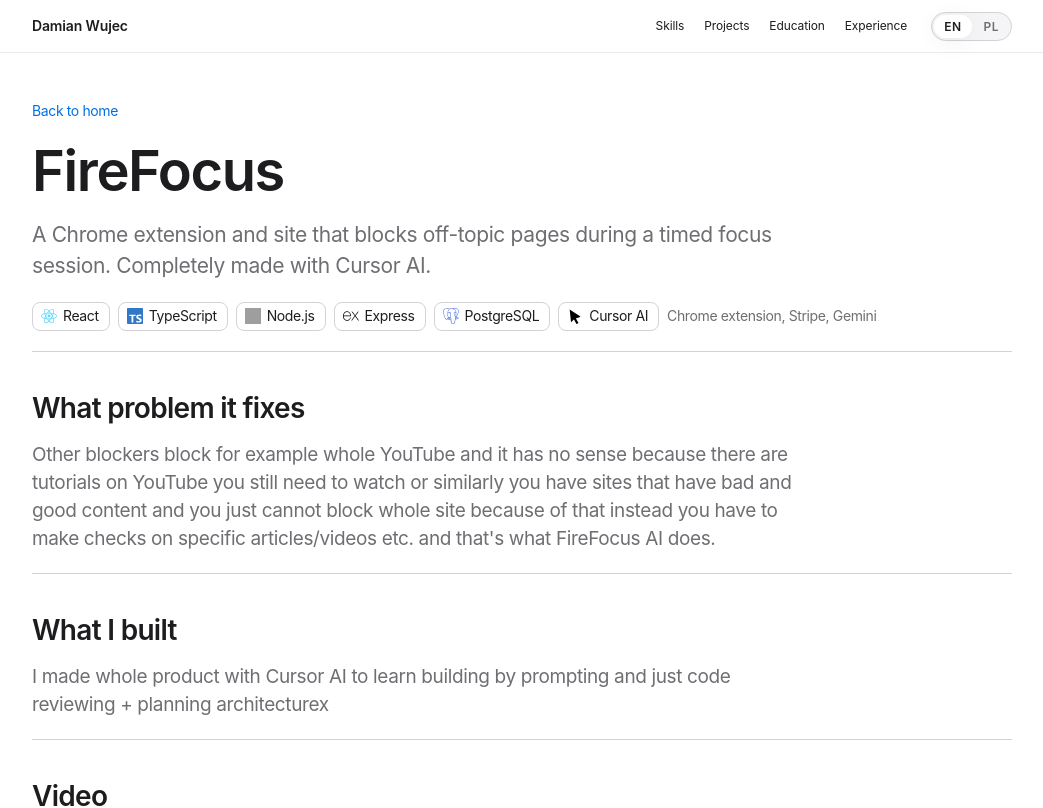
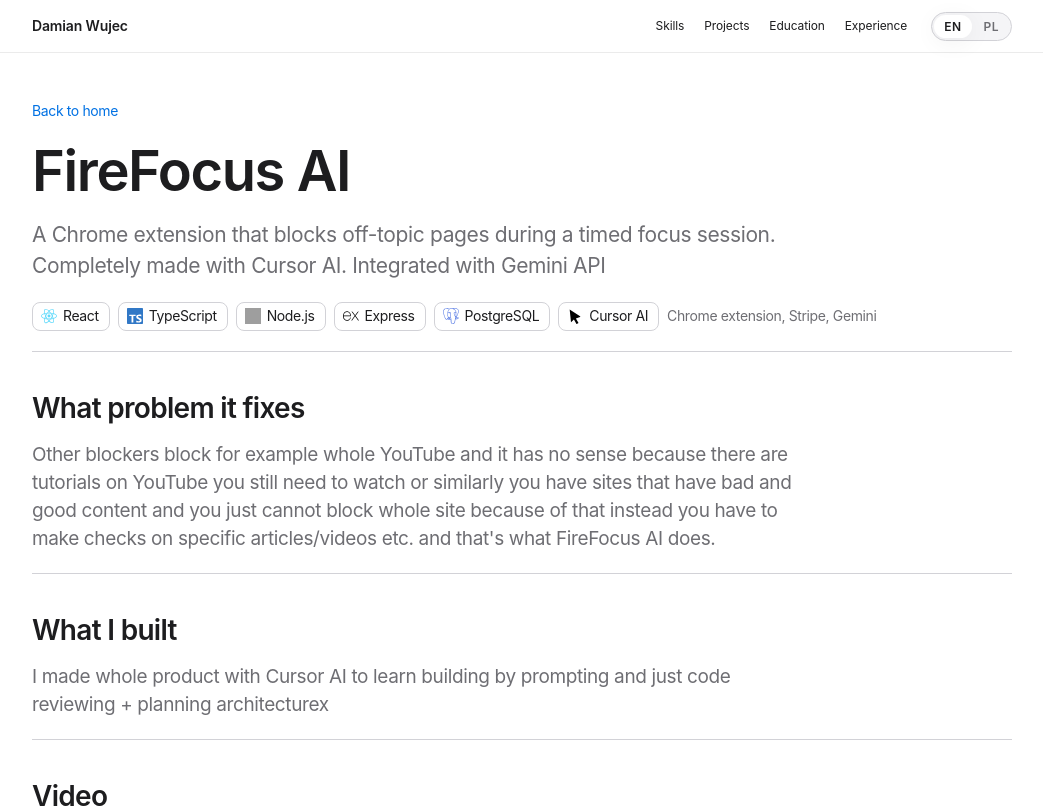
Before and after one commit to WujecDamian/WujecDamian-Portfolio, a React (Vite) app: page /project/firefocus in a window 1280 px wide. Shown: the top 808 px of the page, without its empty margins (118-1161 px from the left). Built offline with nearby package versions, Linux system fonts and the light colour scheme; grey boxes are pictures that could not be loaded.

Commit message:
fix: enhance FireFocus titles and descriptions in English and Polish translations for improved clarity and integration details

```diff
--- a/src/i18n/en.ts
+++ b/src/i18n/en.ts
@@ -69,9 +69,9 @@
     gitxBlurb:
       "A full-stack social platform for developers, recruiters and companies, inspired by X (Twitter), LinkedIn, Slack and GitHub.",
     gitxStackMore: "+5 more...",
-    firefocusTitle: "FireFocus",
+    firefocusTitle: "FireFocus AI",
     firefocusBlurb:
-      "A Chrome extension and site that blocks off-topic pages during a timed focus session. Completely made with Cursor AI.",
+      "A Chrome extension that blocks off-topic pages during a timed focus session. Completely made with Cursor AI. Integrated with Gemini API",
     firefocusStackMore: "Chrome extension, Stripe, Gemini",
     waldoTitle: "Where's Waldo?",
     waldoBlurb:
--- a/src/i18n/pl.ts
+++ b/src/i18n/pl.ts
@@ -71,9 +71,9 @@
     gitxBlurb:
       "Fullstackowa platforma społecznościowa dla programistów, rekruterów i firm, inspirowana serwisami X (Twitter), LinkedIn, Slack i GitHub.",
     gitxStackMore: "+5 więcej...",
-    firefocusTitle: "FireFocus",
+    firefocusTitle: "FireFocus AI",
     firefocusBlurb:
-      "Rozszerzenie Chrome i strona, które podczas sesji skupienia blokują strony spoza tematu. Całość zrobiona w Cursor AI.",
+      "Rozszerzenie Chrome, które blokuje strony niezwiązane z tematem podczas sesji nauki. W całości stworzone przy użyciu Cursor AI. Zintegrowane z interfejsem API Gemini",
     firefocusStackMore: "Rozszerzenie Chrome, Stripe, Gemini",
     waldoTitle: "Gdzie jest Wally?",
     waldoBlurb:
```
